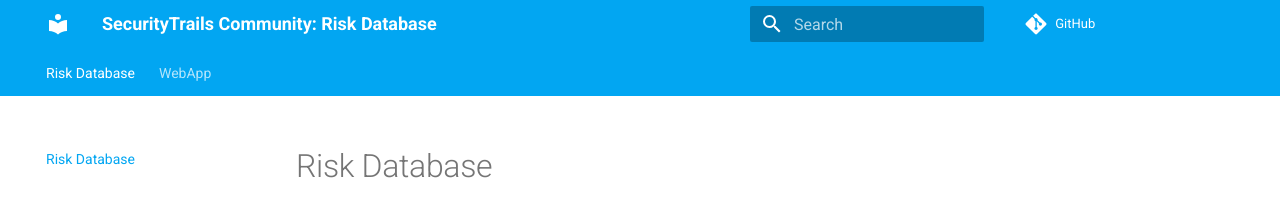
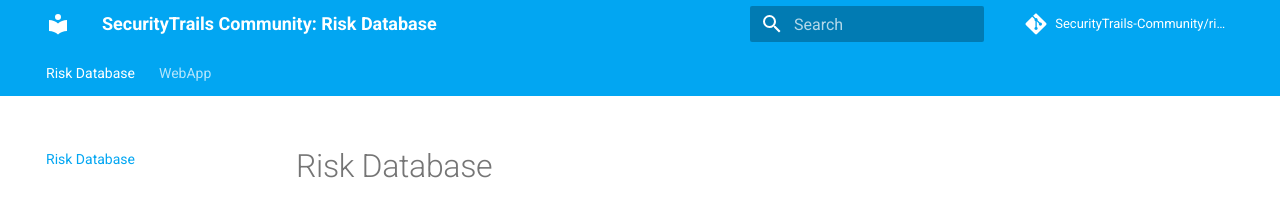
Before and after one commit to sh4ka2k/riskdb, an MkDocs documentation site: the page built from docs/index.md, in a window 1280 px wide. Shown: the top 208 px of the page. Built offline with MkDocs 1.6.1 and Material for MkDocs 9.7.7, drawn with Linux system fonts in a browser that asks for light colours; comment, search, counter and statistics services are not loaded.

Commit message:
add repo name

```diff
--- a/mkdocs.yml
+++ b/mkdocs.yml
@@ -1,5 +1,6 @@
 site_name: "SecurityTrails Community: Risk Database"
 repo_url: https://github.com/SecurityTrails-Community/riskdb
+repo_name: SecurityTrails-Community/riskdb
 theme:
   name: material
   palette:
```
